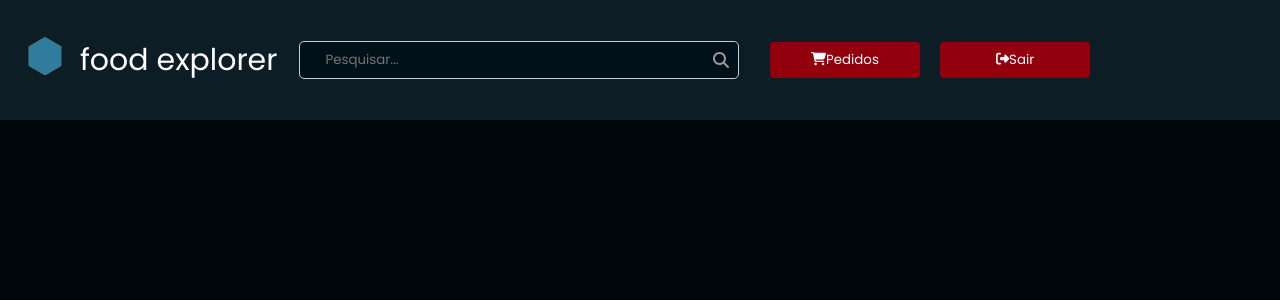
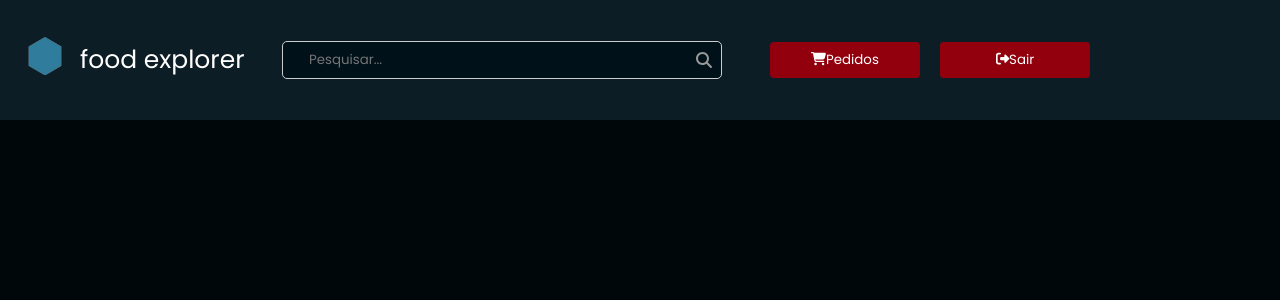
Before and after one commit to lucasdjs/FoodExplorer, a React (Vite) app in the folder food-explorer/: page /home in a window 1280 px wide. Shown: the top 300 px of the page. Built offline with nearby package versions, Linux system fonts and the light colour scheme.

Commit message:
Feat: Implementação do component logo

```diff
--- a/food-explorer/src/Styles/Navbar.css
+++ b/food-explorer/src/Styles/Navbar.css
@@ -28,7 +28,7 @@
 
 h3{
   font-weight: 400;
-  font-size: 30px;
+  font-size: 25px;
 }
 
 .navbar-search {
--- a/food-explorer/src/components/Button.styled.jsx
+++ b/food-explorer/src/components/Button.styled.jsx
@@ -9,4 +9,8 @@ margin-top: 10px;
   border-radius: 4px;
   cursor: pointer;
   width: 420px;
+
+  &:hover{
+    background-color: #750310;
+  }
 `
--- a/food-explorer/src/components/HomePageComponent.jsx
+++ b/food-explorer/src/components/HomePageComponent.jsx
@@ -1,13 +1,10 @@
-import React from 'react';
-import logo from '../assets/teste.png';
+import React from "react";
+import LogoComponent from "./Logo.styled";
 
 function HomePage() {
   return (
     <div className="left">
-        <div className="logo">
-       <img src={logo} alt="" />
-        </div>
-        <h1>food explorer</h1>
+      <LogoComponent />
     </div>
   );
 }
--- /dev/null
+++ b/food-explorer/src/components/Logo.styled.jsx
@@ -0,0 +1,13 @@
+import React from 'react';
+import logo from '../assets/teste.png';
+
+function LogoComponent() {
+    return (
+      <div className="logo">
+        <img src={logo} alt="logo" />
+        <h3>food explorer</h3>
+      </div>
+    );
+  }
+
+  export default LogoComponent;
--- a/food-explorer/src/components/NavbarComponent.jsx
+++ b/food-explorer/src/components/NavbarComponent.jsx
@@ -9,6 +9,8 @@ import {
 import "../Styles/Navbar.css";
 import logo from '../assets/teste.png';
 import {StyledButton} from './Button.styled'
+import LogoComponent from "./Logo.styled";
+
 
 const NavbarComponent = () => {
   const [searchTerm, setSearchTerm] = useState('');
@@ -25,11 +27,7 @@ const NavbarComponent = () => {
   };
   return (
     <nav className="navbar">
-      <div className="logo">
-        <img src={logo} alt="logo" />
-        <h3>food explorer</h3>
-      </div>
-
+    <LogoComponent/>
       <div className="navbar-search">
         <div className="search-wrapper">
           <FontAwesomeIcon icon={faSearch} className="search-icon" />
--- a/food-explorer/src/pages/Login/Styles/Login.css
+++ b/food-explorer/src/pages/Login/Styles/Login.css
@@ -34,10 +34,6 @@ input {
   border-radius: 4px;
   background-color: #001119;
   color: #ffffff;
-}
-
-button:hover {
-  background-color: #750310;
 }
 
 h1, h2 {
```
Lines whose indentation alone changed are shown as unchanged.
